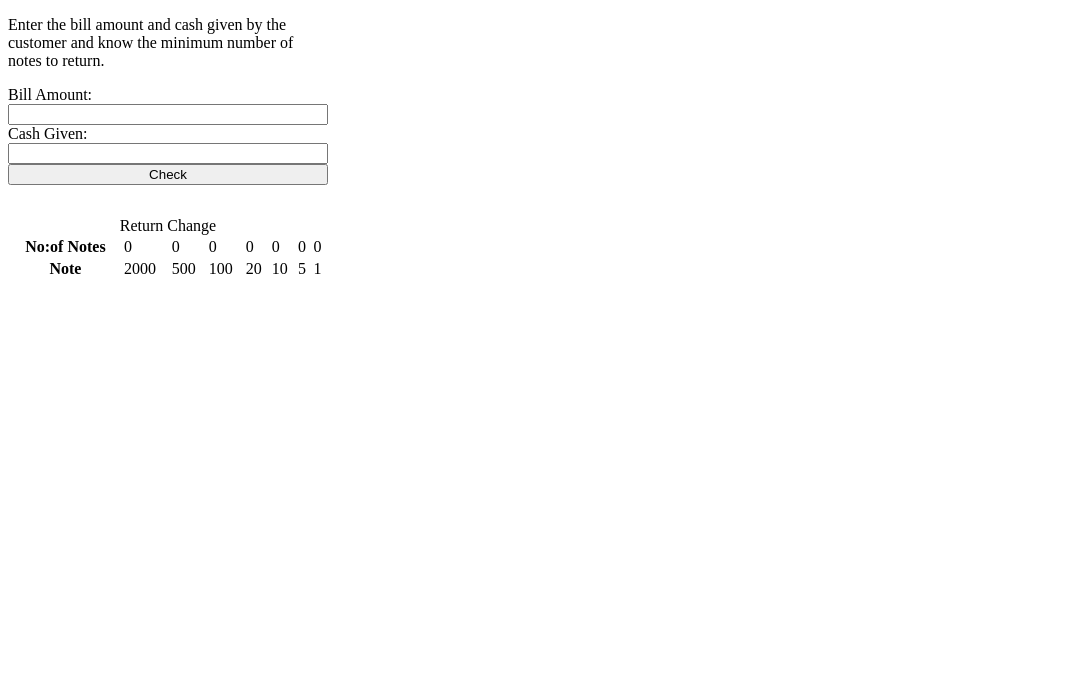
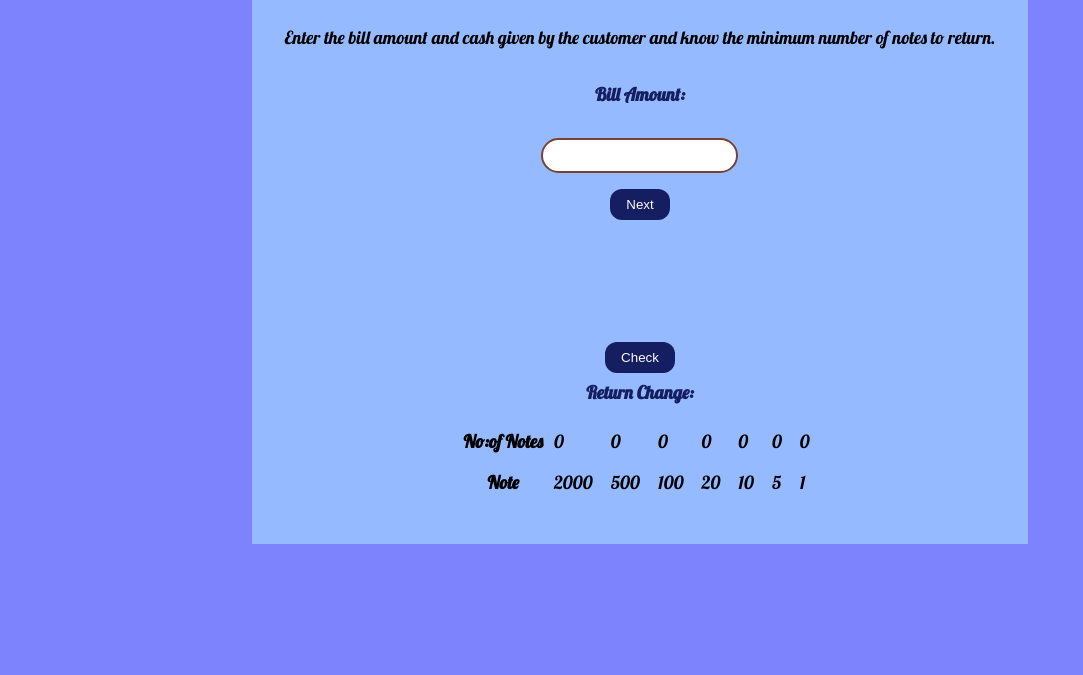
Before and after one commit to Akhileshsukumaran/neogcamp-markTen-cash-register-app, a plain HTML site: page index.html in a window 1280 px wide. Shown: the part 125-800 px from the top of the page, without its empty margins (0-1083 px from the left). Drawn offline with Linux system fonts and the light colour scheme.

Commit message:
script and style updated

```diff
--- a/app.js
+++ b/app.js
@@ -1,18 +1,45 @@
 var billAmount = document.querySelector("#bill-amount");
 var cashGiven = document.querySelector("#cash-given");
+var lblCashGiven = document.querySelector(".cash-given");
 var checkButton = document.querySelector("#btn-check");
+var nextButton = document.querySelector("#btn-next");
 var errorMsg = document.querySelector("#error-message");
 var noOfNotes = document.querySelectorAll(".no-of-notes");
 var availableNotes = [2000, 500, 100, 20, 10, 5, 1];
 
+hideMsg();
+
+nextButton.addEventListener("click", function checkBillAmount(){
+
+    if(billAmount.value > 0 && isNaN(billAmount.value) === false)
+    {
+        hideMsg();
+        ShowCashGiven();
+        CheckChange();
+    }
+    else if (isNaN(billAmount.value))
+    {
+        showError("Please enter a valid amount!");
+    }
+    else
+    {
+       showError("Please enter an amount greater than 0 !");
+    }
+
+})
+
+function CheckChange()
+{
     checkButton.addEventListener("click", function checkBillandCashAmount(){
-
-   hideMsg();
 
          if(billAmount.value > 0)
          {
+             ShowCashGiven();
+
              if(cashGiven.value >= billAmount.value)
              {
+                 hideMsg();
+                 ShowCashGiven()
                  const amountToBeReturned = cashGiven.value - billAmount.value;
                  CalculateChange(amountToBeReturned);
 
@@ -22,15 +49,30 @@ checkButton.addEventListener("click", function checkBillandCashAmount(){
                  showError("Do you want to wash plates?");
              }
          }
+         else if ( typeof billAmount.value === 'String')
+         {
+             showError("Please enter a valid amount!");
+         }
          else
          {
             showError("Please enter an amount greater than 0 !");
          }
      })
 
+}
+
+
+function ShowCashGiven()
+{
+    cashGiven.style.visibility = "visible";
+    lblCashGiven.style.visibility = "visible";
+}
+
 function hideMsg()
 {
     errorMsg.style.display = "none";
+    cashGiven.style.visibility = "hidden";
+    lblCashGiven.style.visibility = "hidden";
 }
 
 function CalculateChange(amountToBeReturned)
--- a/index.html
+++ b/index.html
@@ -9,18 +9,27 @@
 </head>
 <body>
     <div class="div-content">
+
         <h1 class="h1-header">Cash Register Manager</h1>
+
         <p class="description">
             Enter the bill amount and cash given by the customer and know the minimum number of notes to return.
         </p>
+
         <label for="bill-amount">Bill Amount: </label>
         <input type="text" id="bill-amount" />
-        <label for="cash-given">Cash Given: </label>
+
+        <button id="btn-next">Next</button>
+        <label class="cash-given" for="cash-given">Cash Given: </label>
+
         <input type="text" id="cash-given">
+
         <button id="btn-check">Check</button>
+
         <p id="error-message"></p>
+
         <table class="tb-change-table">
-            <caption>Return Change</caption>
+            <caption>Return Change:</caption>
             <tr>
                 <th>No:of Notes</th>
                 <td class="no-of-notes">0</td>
--- a/styles.css
+++ b/styles.css
@@ -1,6 +1,69 @@
+
+/* body{
+    background-color: #7C83FD;
+    display:flex;
+    justify-content:center;
+    min-height:80vh;
+} */
+
+@import url('https://fonts.googleapis.com/css2?family=Lobster&display=swap');
+
+:root{
+    --primary-color : #7C83FD;
+    --secondary-color : #96BAFF;
+}
+
+h1{
+    color: #141E61;
+}
+
+body {
+    background-color: var(--primary-color);
+    display:flex;
+    justify-content:center;
+    min-height:80vh;
+    /* max-width: max-content;
+    margin: auto; */
+    }
+
 .div-content{
     display: flex;
     flex-direction: column;
-    width: 25vw;
+    align-items: center;
+    background-color: var(--secondary-color);
+    padding: 2rem;
+    font-family: 'Lobster', cursive;
+    font-size: large;
+}
 
+#error-message{
+    color: red;
 }
+
+#bill-amount, #cash-given, label{
+    margin: 1rem;
+}
+
+#bill-amount, #cash-given {
+    border-radius: 25px;
+    padding: 0.5rem;
+    border-style: solid;
+    border-color: #754436;
+}
+
+.tb-change-table, tr, td,caption{
+    padding: .5rem;
+}
+
+#btn-next, #btn-check{
+    border-radius: 12px;
+    border-style: none;
+    padding: 0.5rem 1rem;
+    background-color: #141E61;
+    color: snow;
+}
+
+label, caption{
+    color: #141E61;
+    font-weight: bold;
+}
```
Lines whose indentation alone changed are shown as unchanged.
